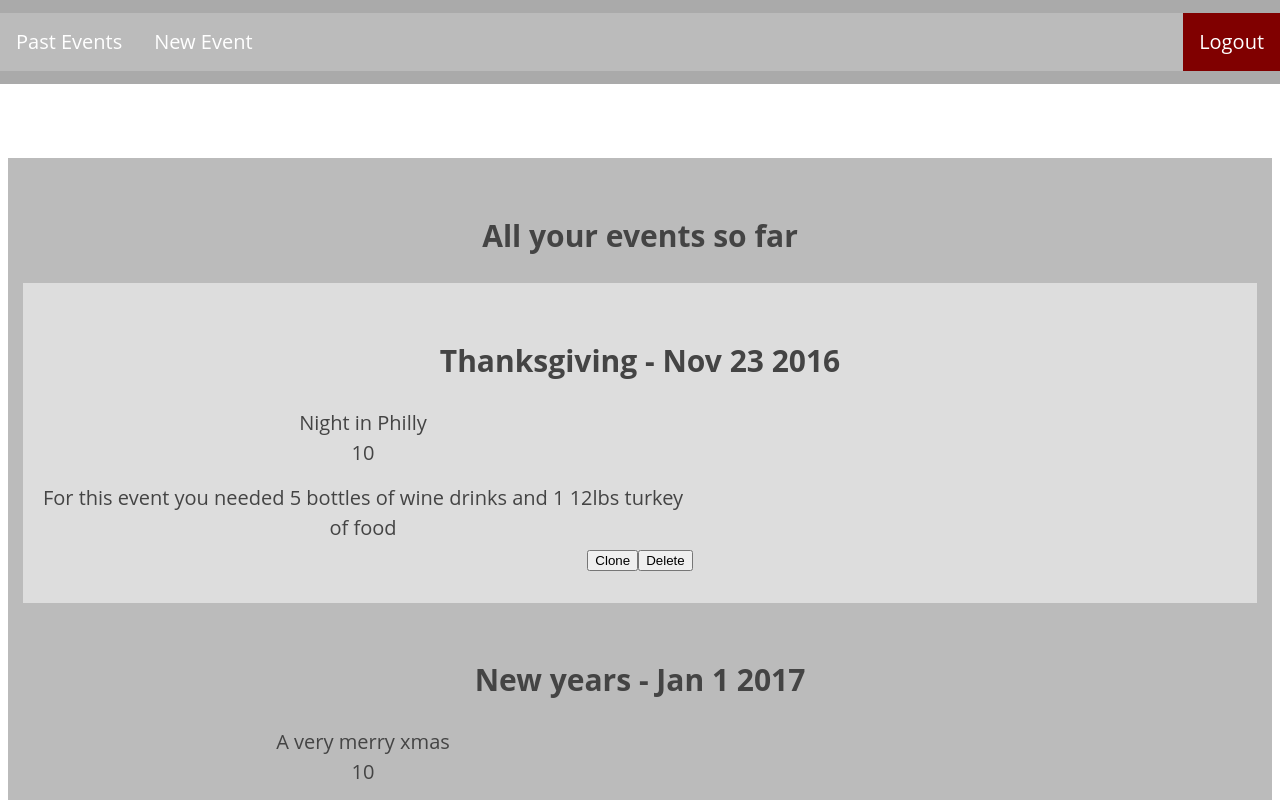
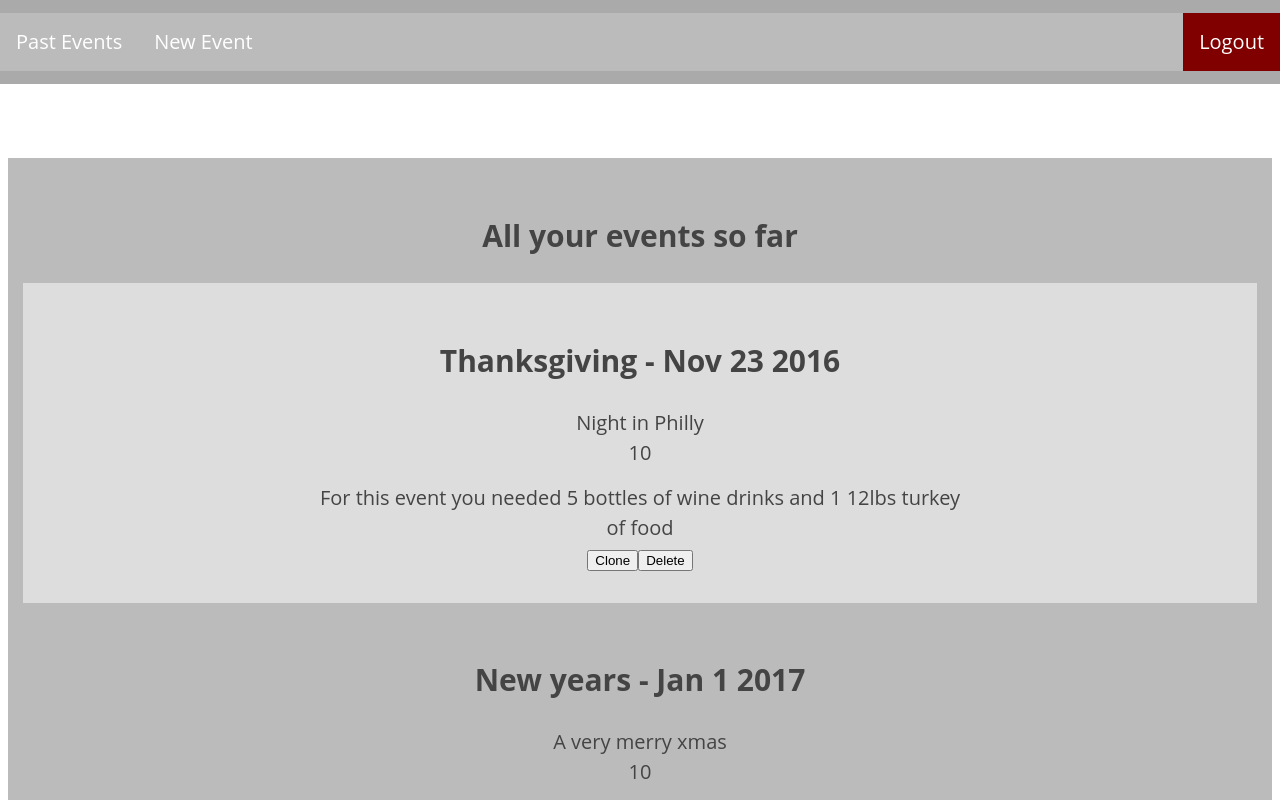
Before and after one commit to steffencrespo/the-perfect-meal, a React (Create React App) app: page /events-list in a window 1280 px wide. Shown: the top 800 px of the page. Built offline with nearby package versions, Linux system fonts and the light colour scheme.

Commit message:
fixes styling issue

```diff
--- a/src/components/container.css
+++ b/src/components/container.css
@@ -1,3 +1,12 @@
 .main section {
   padding: 30px 15px;
 }
+
+p {
+  margin: 0 auto;
+  max-width: 650px;
+}
+
+p + p {
+  margin-top: 15px;
+}
--- a/src/components/event-form.css
+++ b/src/components/event-form.css
@@ -1,12 +1,3 @@
-p {
-  margin: 0;
-  max-width: 650px;
-}
-
-p + p {
-  margin-top: 15px;
-}
-
 form {
   text-align: left;
 }
--- a/src/components/events-list.css
+++ b/src/components/events-list.css
@@ -7,12 +7,3 @@ section {
 section:nth-child(even) {
   background-color: #ddd;
 }
-
-p {
-  margin: 0 auto;
-  max-width: 650px;
-}
-
-p + p {
-  margin-top: 15px;
-}
```
